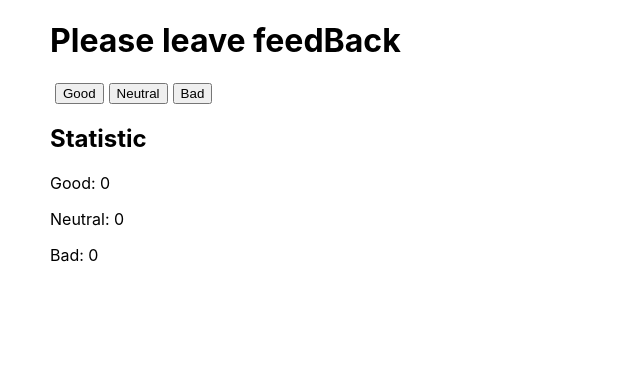
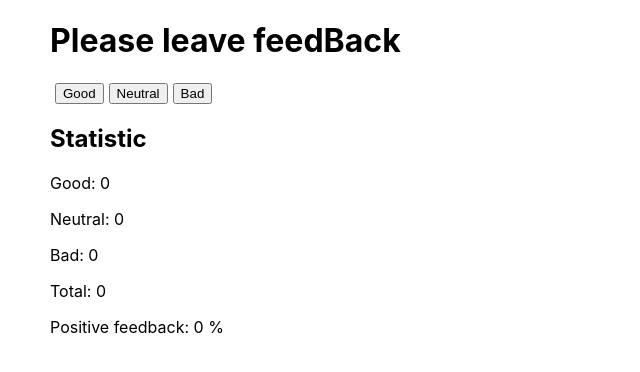
Before and after one commit to alexander-kulyk/goit-react-hw-02-feedback, a React (Create React App) app: page / in a window 1280 px wide. Shown: the top 372 px of the page, without its empty margins (0-640 px from the left). Built offline with nearby package versions, Linux system fonts and the light colour scheme.

Commit message:
feedback total/positive

```diff
--- a/src/components/App.jsx
+++ b/src/components/App.jsx
@@ -12,28 +12,43 @@ export class App extends Component {
     bad: 0
   }
 
-  handleIncrement = e =>{
-    // console.log(e.target.name);
 
 
+  handleIncrement = e =>{
     const { name } = e.currentTarget
-
     this.setState(prevState => {
-
 
         return {
             [name]: prevState[name] + 1
         }
-        // console.log(prevState.qwerty);
-    })
-}
+
+    });
+  }
+
+  countTotalFeedback = () =>{
+    const {good, neutral, bad} = this.state
+    const totalFeedback = good+neutral+bad
+    return totalFeedback
+  }
+
+  countPositiveFeedbackPercentage = () =>{
+    const {good, neutral, bad} = this.state
+    const totalFeedback = good+neutral+bad
+    const positivFeedback = good / totalFeedback * 100
+    return positivFeedback
+  }
+
 
 
   render(){
     return (
           <div>
             <Feedback handleIncrement = {this.handleIncrement}/>
-            <Statistics state ={this.state}/>
+            <Statistics
+                state ={this.state}
+                totalFeedback={this.countTotalFeedback}
+                positivFeedback={this.countPositiveFeedbackPercentage}
+                />
           </div>
         );
   }
--- a/src/components/Statistics/Statistics.js
+++ b/src/components/Statistics/Statistics.js
@@ -1,17 +1,28 @@
-import { ContainerStat, ItemStat, TitleStat } from "./Statistics.styled"
+import { ContainerStat, ItemStat, Positive, TitleStat, Total } from "./Statistics.styled"
 
 
 
 
 
 
-export const Statistics = ({state:{good, neutral, bad}}) => {
+export const Statistics = ({state:{good, neutral, bad}, totalFeedback, positivFeedback}) => {
+
+    const total = totalFeedback();
+    const positive = positivFeedback()
+
+    const calcPositiveFeedback = () =>{
+        return positive > 0
+         ? Math.round(positive)
+         : 0
+    }
     return(
         <ContainerStat>
             <TitleStat>Statistic</TitleStat>
             <ItemStat>Good: {good}</ItemStat>
             <ItemStat>Neutral: {neutral}</ItemStat>
             <ItemStat>Bad: {bad}</ItemStat>
+            <Total> Total: {total}</Total>
+            <Positive>Positive feedback: {calcPositiveFeedback()} %</Positive>
         </ContainerStat>
     )
 }
--- a/src/components/Statistics/Statistics.styled.js
+++ b/src/components/Statistics/Statistics.styled.js
@@ -13,3 +13,10 @@ export const TitleStat  = styled.h2`
 export const ItemStat  = styled.p`
 
 `;
+
+export const Total  = styled.p`
+
+`;
+export const Positive  = styled.p`
+
+`;
```
